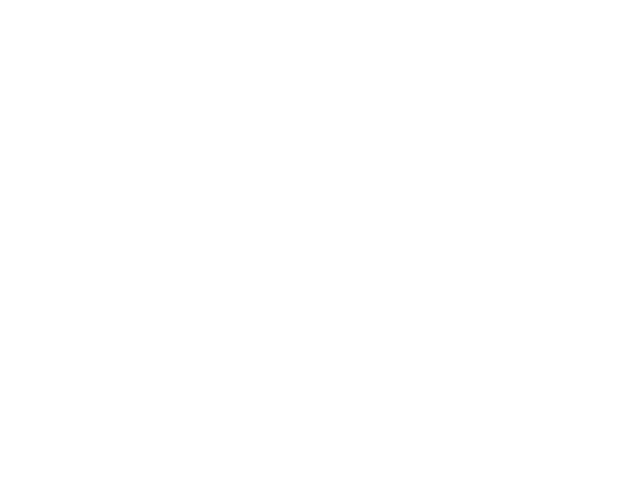
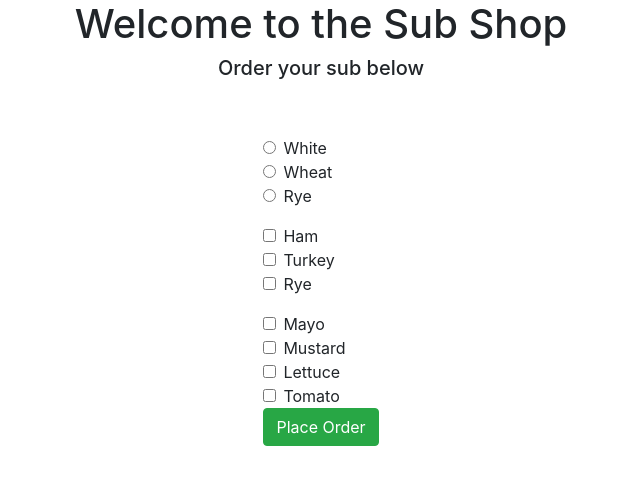
Before and after one commit to josiahaubin/sub-shop, a plain HTML site: page index.html in a window 1280 px wide. Shown: the whole page, without its empty margins (319-959 px from the left). Drawn offline with nearby package versions, Linux system fonts and the light colour scheme.

Commit message:
created form

```diff
--- a/index.html
+++ b/index.html
@@ -11,6 +11,52 @@
 </head>
 
 <body>
+  <div class="container-fluid">
+    <div class="row text-center">
+      <div class="col-12">
+        <h1>Welcome to the Sub Shop</h1>
+        <h5>Order your sub below</h5>
+      </div>
+    </div>
+    <div class="row justify-content-center mt-5">
+      <form onsubmit="app.controllers.sandwichController.order(event)">
+        <div class="form-check">
+          <input type="radio" class="form-check-input" name="bread" value="white">
+          <label for="bread" class="form-check-label">White</label>
+          <br>
+          <input type="radio" class="form-check-input" name="bread" value="wheat">
+          <label for="bread" class="form-check-label">Wheat</label>
+          <br>
+          <input type="radio" class="form-check-input" name="bread" value="rye">
+          <label for="bread" class="form-check-label">Rye</label>
+        </div>
+        <div class="form-check mt-3">
+          <input type="checkbox" class="form-check-input" name="meat" value="ham">
+          <label for="meat" class="form-check-label">Ham</label>
+          <br>
+          <input type="checkbox" class="form-check-input" name="meat" value="turkey">
+          <label for="meat" class="form-check-label">Turkey</label>
+          <br>
+          <input type="checkbox" class="form-check-input" name="meat" value="pastrami">
+          <label for="meat" class="form-check-label">Rye</label>
+        </div>
+        <div class="form-check mt-3">
+          <input type="checkbox" class="form-check-input" name="condiment" value="mayo">
+          <label for="condiment" class="form-check-label">Mayo</label>
+          <br>
+          <input type="checkbox" class="form-check-input" name="condiment" value="mustard">
+          <label for="condiment" class="form-check-label">Mustard</label>
+          <br>
+          <input type="checkbox" class="form-check-input" name="condiment" value="lettuce">
+          <label for="condiment" class="form-check-label">Lettuce</label>
+          <br>
+          <input type="checkbox" class="form-check-input" name="condiment" value="tomato">
+          <label for="condiment" class="form-check-label">Tomato</label>
+        </div>
+        <button type="submit" class="btn btn-success">Place Order</button>
+      </form>
+    </div>
+  </div>
 
   <script src="app/main.js" type="module"></script>
 </body>
```
